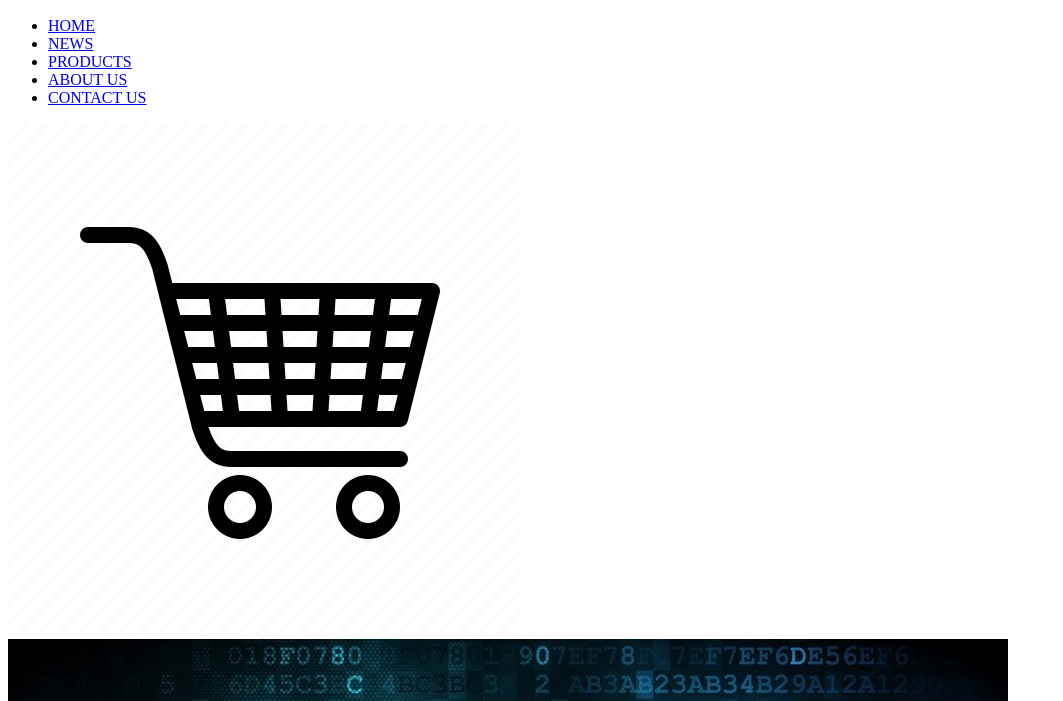
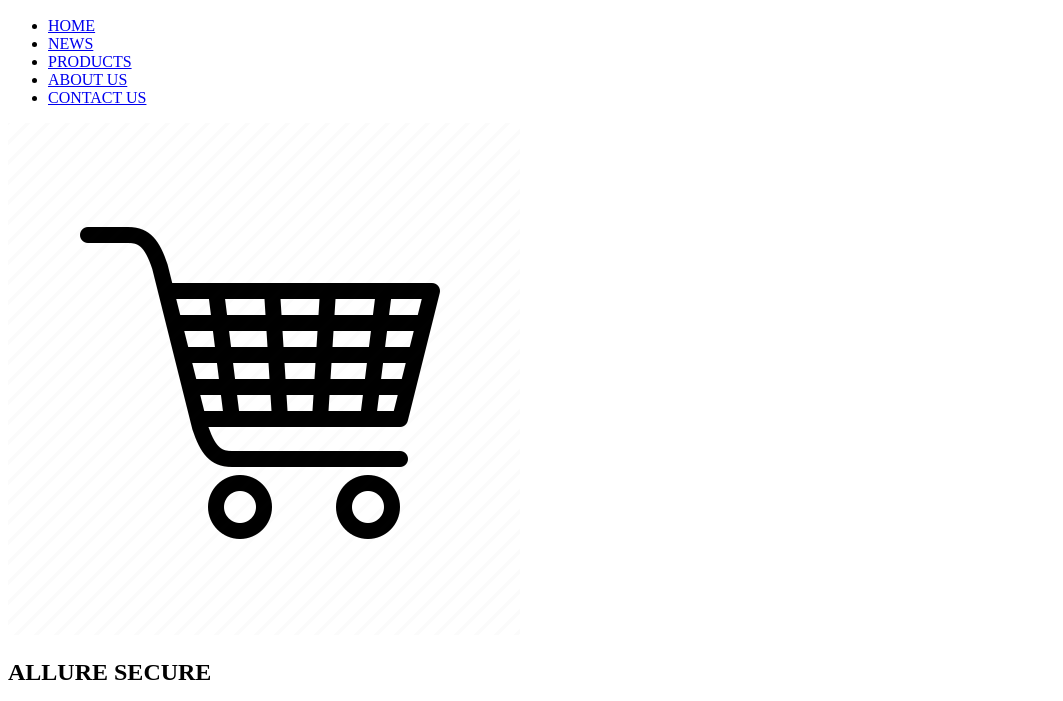
Before and after one commit to leandrojl/htmlProject, a plain HTML site: page index.html in a window 1280 px wide. Shown: the part 236-937 px from the top of the page, without its empty margins (0-1063 px from the left). Drawn offline with Linux system fonts and the light colour scheme.

Commit message:
Fixing structure

```diff
--- a/index.html
+++ b/index.html
@@ -23,6 +23,7 @@
 
     <main>
         <section>
+            <h1>ALLURE SECURE</h1>
             <img src="images/security.jpeg" alt="security">
         </section>
 
```
